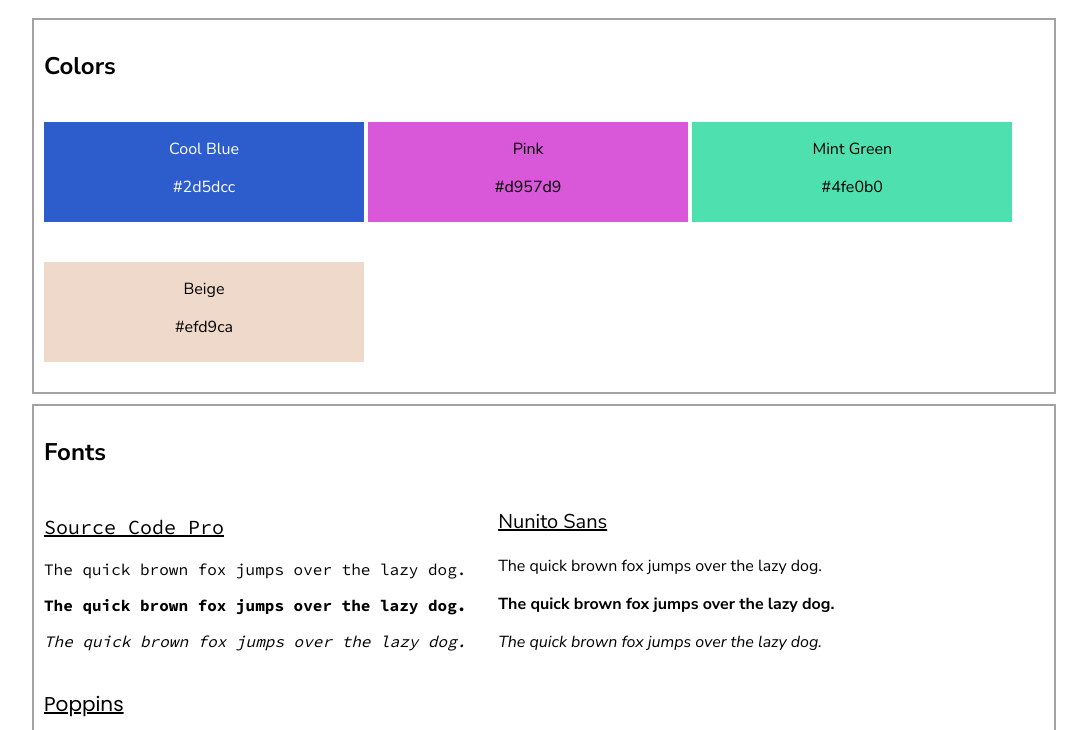
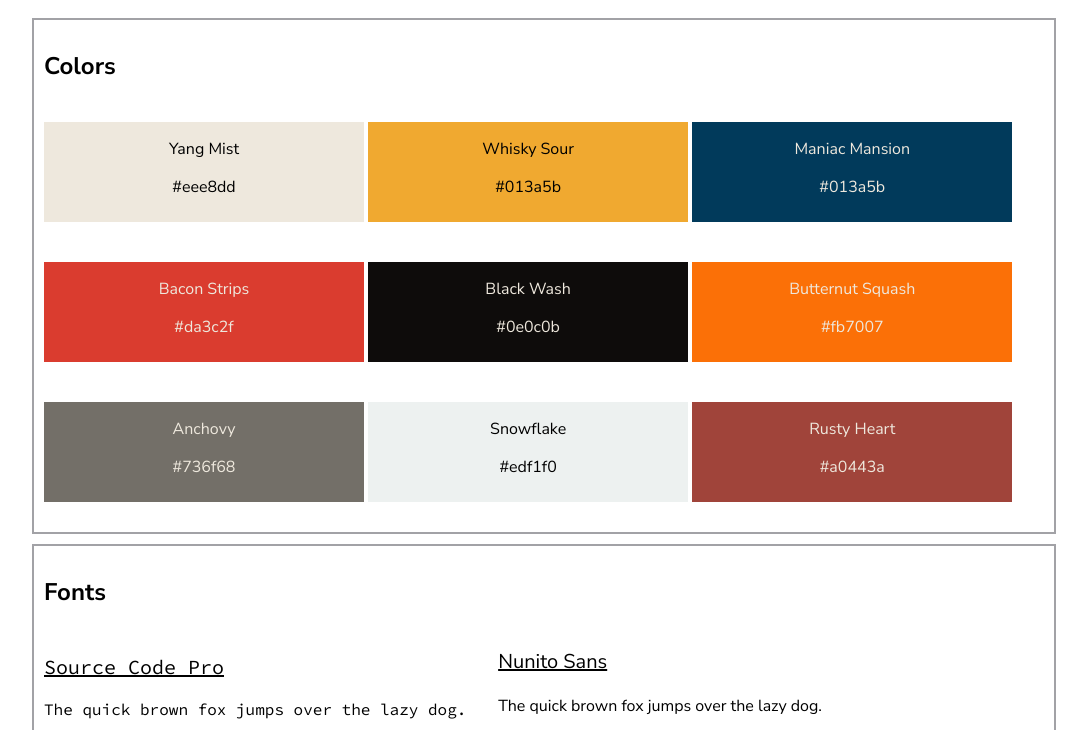
Before and after one commit to ChristoMeid/styleguide, a plain HTML site: page index.html in a window 1280 px wide. Shown: the part 46-776 px from the top of the page, without its empty margins (96-1183 px from the left). Drawn offline with Linux system fonts and the light colour scheme.

Commit message:
Add colors

```diff
--- a/index.html
+++ b/index.html
@@ -11,21 +11,41 @@
         <div class="container">
             <h2>Colors</h2>
             <div class="color-container">
-              <div class="color-panel cool-blue">
-                <p class="color-label">Cool Blue</p>
-                <p class="color-hex">#2d5dcc</p>
+              <div class="color-panel yang-mist">
+                <p class="color-label">Yang Mist</p>
+                <p class="color-hex">#eee8dd</p>
               </div>
-              <div class="color-panel pink">
-                <p class="color-label">Pink</p>
-                <p class="color-hex">#d957d9</p>
+              <div class="color-panel whisky-sour">
+                <p class="color-label">Whisky Sour</p>
+                <p class="color-hex">#013a5b</p>
               </div>
-              <div class="color-panel mint-green">
-                <p class="color-label">Mint Green</p>
-                <p class="color-hex">#4fe0b0</p>
+              <div class="color-panel maniac-mansion">
+                <p class="color-label">Maniac Mansion</p>
+                <p class="color-hex">#013a5b</p>
               </div>
-              <div class="color-panel beige">
-                <p class="color-label">Beige</p>
-                <p class="color-hex">#efd9ca</p>
+              <div class="color-panel bacon-strips">
+                <p class="color-label">Bacon Strips</p>
+                <p class="color-hex">#da3c2f</p>
+              </div>
+              <div class="color-panel black-wash">
+                <p class="color-label">Black Wash</p>
+                <p class="color-hex">#0e0c0b</p>
+              </div>
+              <div class="color-panel butternut-squash">
+                <p class="color-label">Butternut Squash</p>
+                <p class="color-hex">#fb7007</p>
+              </div>
+              <div class="color-panel anchovy">
+                <p class="color-label">Anchovy</p>
+                <p class="color-hex">#736f68</p>
+              </div>
+              <div class="color-panel snowflake">
+                <p class="color-label">Snowflake</p>
+                <p class="color-hex">#edf1f0</p>
+              </div>
+              <div class="color-panel rusty-heart">
+                <p class="color-label">Rusty Heart</p>
+                <p class="color-hex">#a0443a</p>
               </div>
             </div>
           </div>
--- a/styles.css
+++ b/styles.css
@@ -21,22 +21,49 @@
     min-height: 100px;
   }
 
-  .cool-blue {
-    background-color: #2d5dcc;
-    color: #fff;
-  }
-
-  .pink {
-    background-color: #d957d9;
+  .yang-mist {
+    background-color: #eee8dd;
     color: #000;
   }
 
-  .mint-green {
-    background-color: #4fe0b0;
+  .whisky-sour {
+    background-color: #f0a930;
+    color: #000;
   }
 
-  .beige {
-    background-color: #efd9ca;
+  .maniac-mansion {
+    background-color: #013a5b;
+    color: #eee8dd;
+  }
+
+  .bacon-strips {
+    background-color: #da3c2f;
+    color: #eee8dd;
+  }
+
+  .black-wash {
+    background-color: #0e0c0b;
+    color: #eee8dd;
+  }
+
+  .butternut-squash {
+    background-color: #fb7007;
+    color: #eee8dd;
+  }
+
+  .anchovy {
+    background-color: #736f68;
+    color: #eee8dd;
+  }
+
+  .snowflake {
+    background-color: #edf1f0;
+    color: #000;
+  }
+
+  .rusty-heart {
+    background-color: #a0443a;
+    color: #eee8dd;
   }
 
   .font-panel {
```
